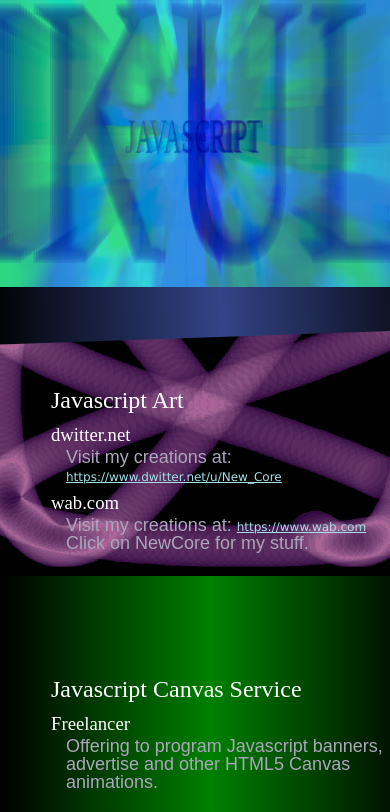
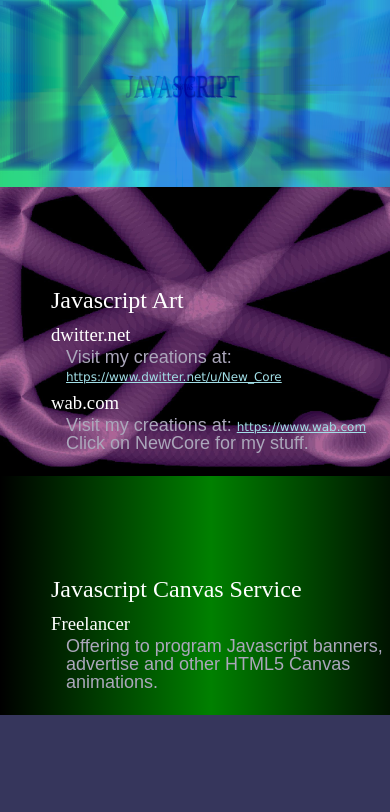
Before and after one commit to JariNikula/nikula-canvas, a plain HTML site: page index.htm in a window 390 px wide. Shown: the part 63-875 px from the top of the page. Drawn offline with Linux system fonts and the light colour scheme; animation ran at ten frames a second.

Commit message:
Add files via upload

```diff
--- a/stilmall.css
+++ b/stilmall.css
@@ -42,17 +42,6 @@
         transform: translate(-50%, 0px)
     }
 
-    #anim{
-        height: 300px;
-        width: 960px;
-        border: 2px solid red;
-        margin: 0;
-        position: absolute;
-        left: 50%;
-        margin-right: -50%;
-        transform: translate(-50%, 0px)
-    }
-
    .center {
        background-image: linear-gradient(to right, black ,#554477,black);
        width: 100%;
@@ -77,12 +66,10 @@
         margin: -50px -20px;
         border: none;
         box-sizing: border-box;
-        transform: rotate(-2deg);
    }
 
    .headcontent {
        padding:50px 20px;
-        transform: rotate(2deg);
    }
 
 
@@ -154,6 +141,26 @@
 
 
    @media screen and (max-width: 960px){
+    .head {
+        background-image: linear-gradient(to right, black ,#334488,black);
+        width: 120%;
+        height: 350px;
+        margin: -50px -20px;
+        border: none;
+        box-sizing: border-box;
+   }
+
+    #myCanvas{
+        height: 200px;
+        width: 100%;
+        border: 0px solid red;
+        margin: 0;
+        position: absolute;
+        left: 50%;
+        margin-right: -50%;
+        transform: translate(-50%, 0px)
+    }
+
     .col {
         display: block;
     }
```
